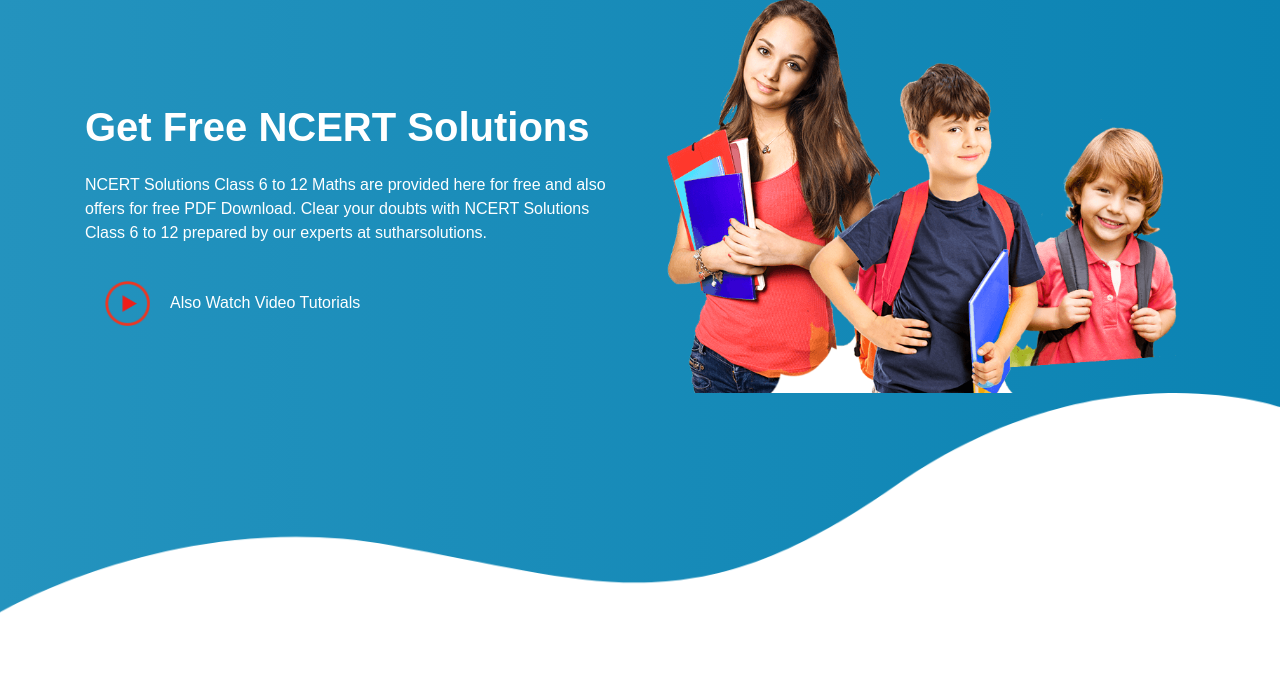
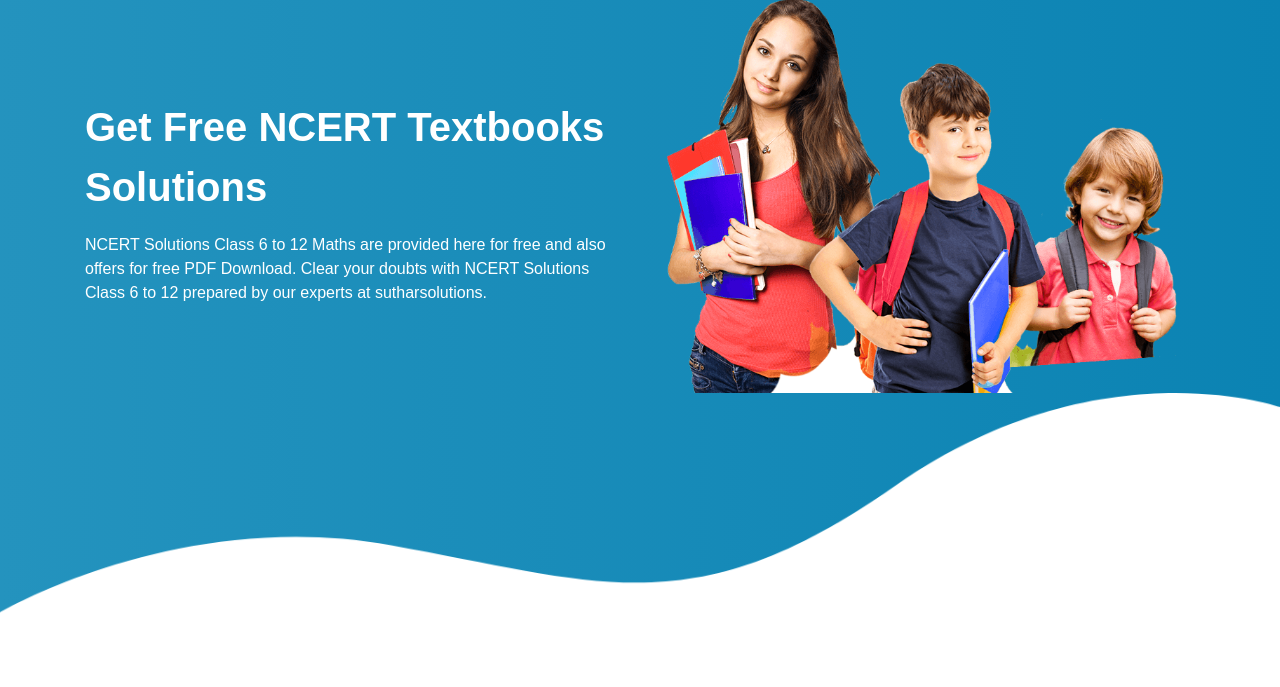
Before and after one commit to SutharSolutions/sutharsolutions.github.io, a plain HTML site: page index.html in a window 1280 px wide. Shown: the part 113-800 px from the top of the page. Drawn offline with nearby package versions, Linux system fonts and the light colour scheme; files whose address does not match are found by name.

Commit message:
Update index.html

```diff
--- a/index.html
+++ b/index.html
@@ -477,11 +477,10 @@
         <div class="container">
             <div class="row">
                 <div class="col-md-6">
-                    <p class="promo-title">Get Free NCERT Solutions</p>
+                    <p class="promo-title">Get Free NCERT Textbooks Solutions</p>
                     <p>NCERT Solutions Class 6 to 12 Maths are provided here for free and also offers for free PDF
                         Download. Clear your doubts
                         with NCERT Solutions Class 6 to 12 prepared by our experts at sutharsolutions.</p>
-                    <a href="#"><img src="play-1.png" class="play-btn">Also Watch Video Tutorials</a>
                 </div>
                 <div class="col-md-6 text-center">
                     <img src="student1.png" class="img-fluid">
```
